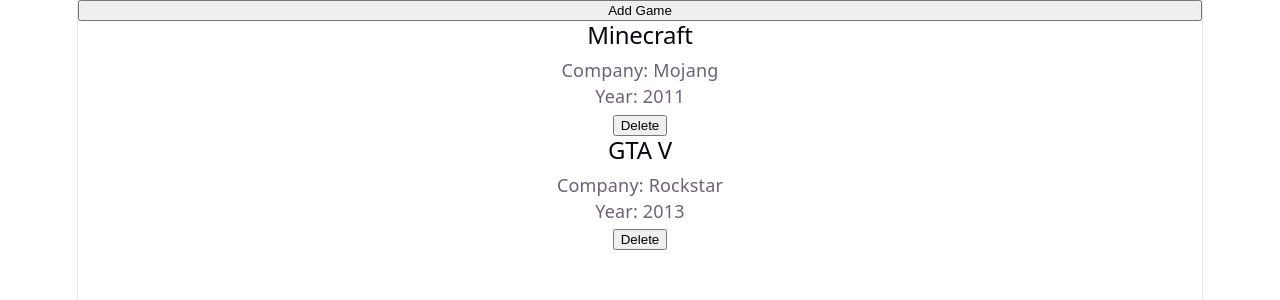
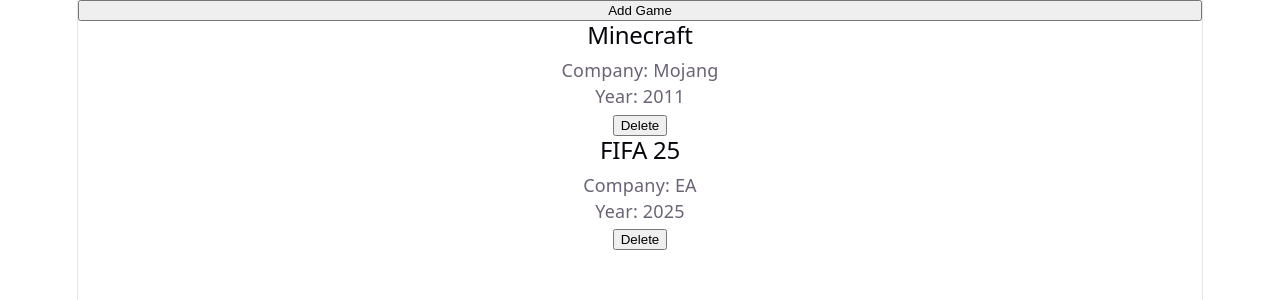
Before and after one commit to abbafadil/abbafadil.github.io, a React (Vite) app: page / in a window 1280 px wide. Shown: the top 300 px of the page. Built offline with nearby package versions, Linux system fonts and the light colour scheme.

Commit message:
Just replace game, lol

```diff
--- a/src/App.jsx
+++ b/src/App.jsx
@@ -18,9 +18,9 @@
       year: 2011
     },
     {
-      name: "GTA V",
-      company: "Rockstar",
-      year: 2013
+      name: "FIFA 25",
+      company: "EA",
+      year: 2025
     }
   ]);
 
```
